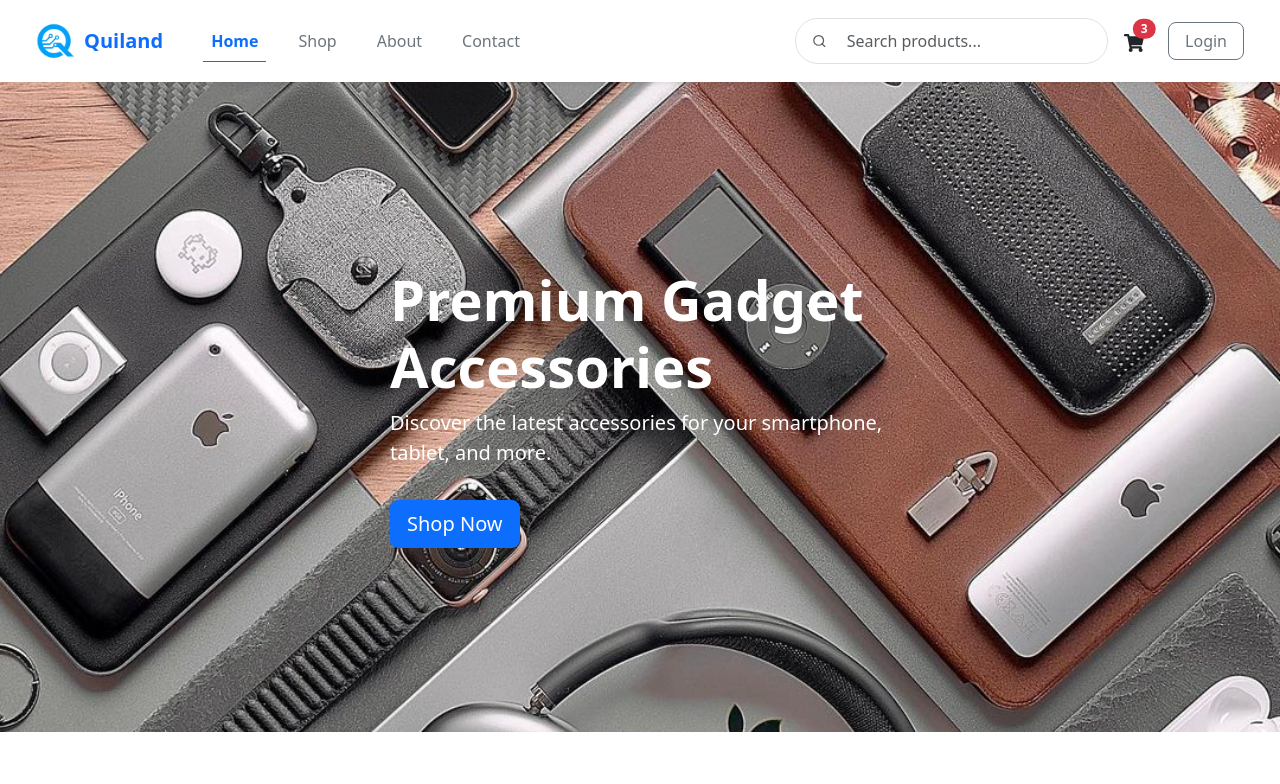
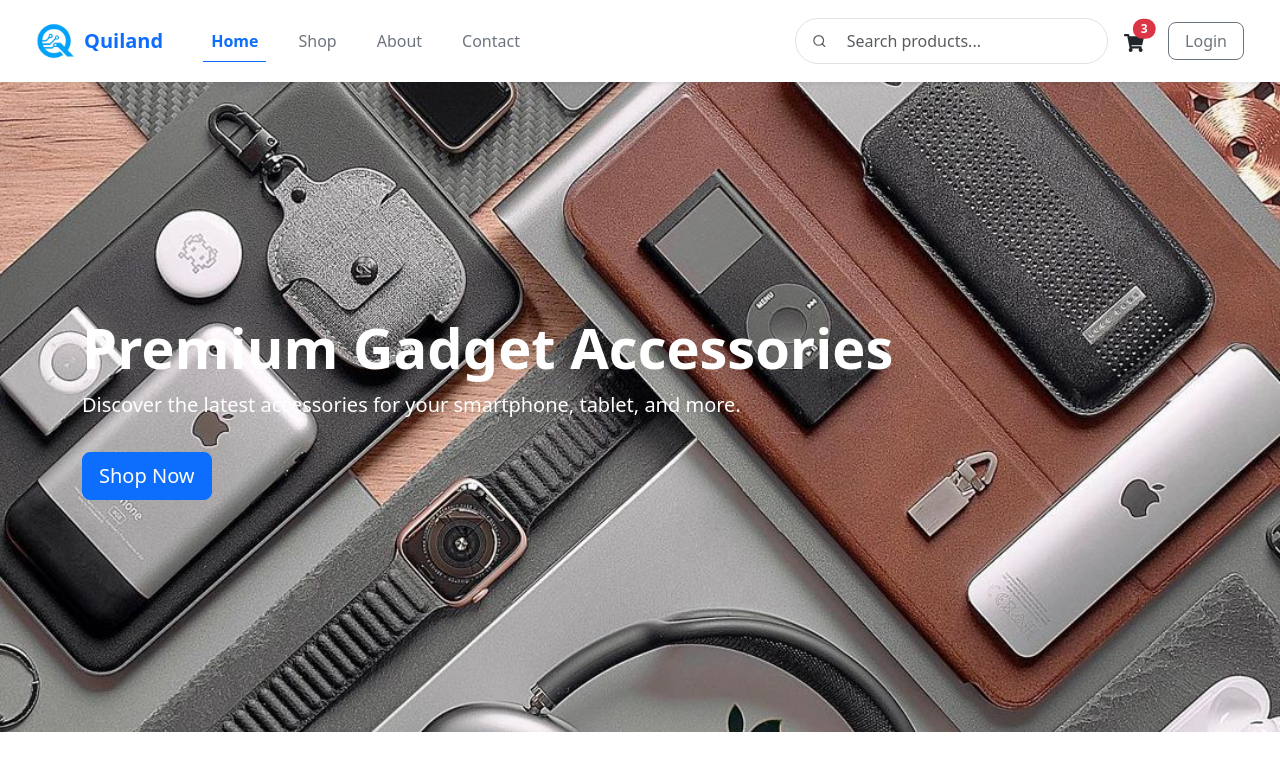
Before and after one commit to quiland15/gagnetic-frontend, a React (Vite) app: page / in a window 1280 px wide. Shown: the top 784 px of the page. Built offline with nearby package versions, Linux system fonts and the light colour scheme.

Commit message:
make hero banner

```diff
--- a/src/pages/home.jsx
+++ b/src/pages/home.jsx
@@ -21,7 +21,7 @@ export default function App() {
           textAlign: 'left'
         }}
       >
-        <div className="container" style={{ maxWidth: '600px', paddingLeft: '50px' }}>
+        <div className="container">
           <h1 className="display-4 fw-bold">Premium Gadget Accessories</h1>
           <p className="lead">Discover the latest accessories for your smartphone, tablet, and more.</p>
           <button className="btn btn-primary btn-lg mt-3">Shop Now</button>
```
